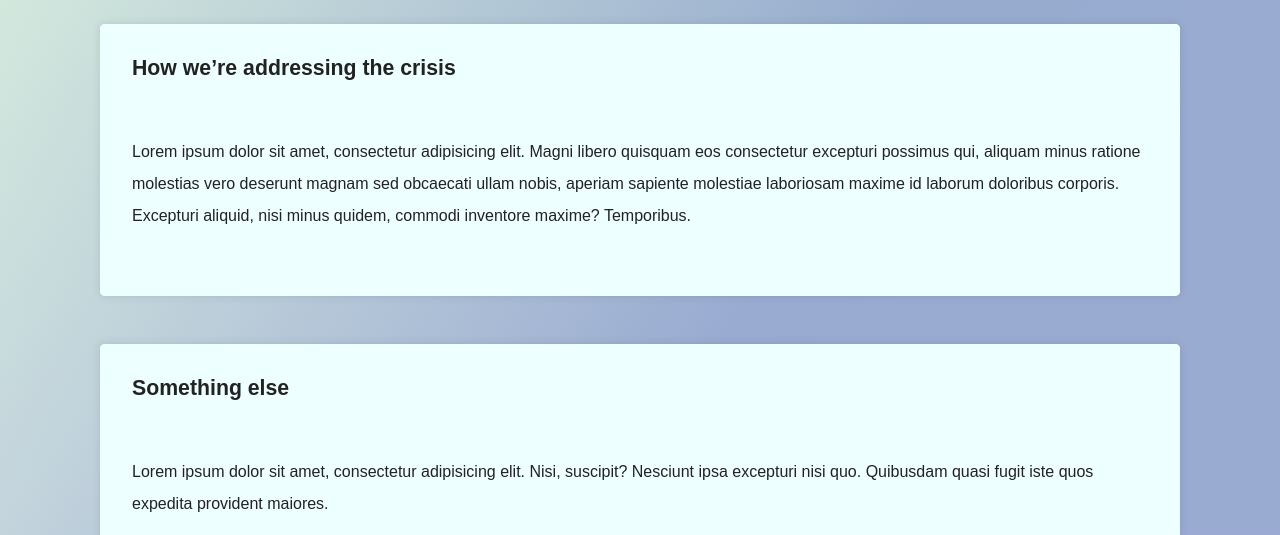
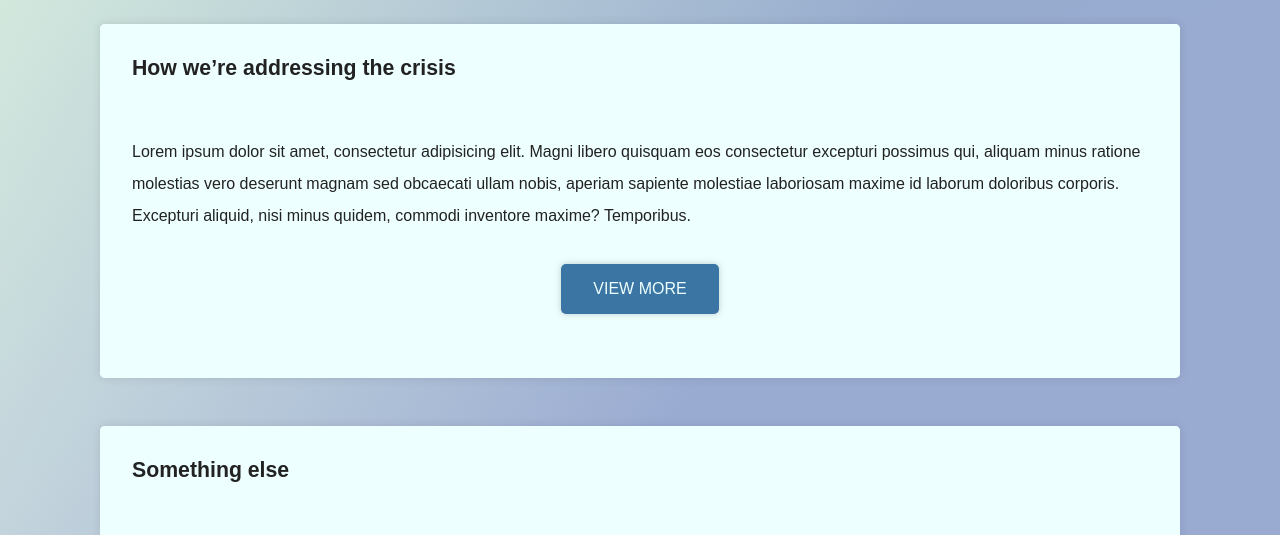
Before and after one commit to RENCI/covid-19, a Gatsby site: page / in a window 1280 px wide. Shown: the part 200-735 px from the top of the page. Built offline with nearby package versions, Linux system fonts and the light colour scheme; Gatsby itself is replaced by a stand-in of ours.

Commit message:
add button component
Squashed commit of the following:

commit 1a5ca0c95d4ce24febe4639ebc45c29b8fe20329
Author: Matt Watson <mattwat@gmail.com>
Date:   Sat Apr 4 13:52:07 2020 -0400

    add button sample to home view

commit bea9bafd75fd301c2367e6127580abc7a692349b
Author: Matt Watson <mattwat@gmail.com>
Date:   Sat Apr 4 13:49:33 2020 -0400

    add button component

```diff
--- /dev/null
+++ b/src/components/button/button.js
@@ -0,0 +1,17 @@
+import React from 'react'
+import styled from 'styled-components'
+
+export const Button = styled.button(({ theme }) => `
+    background-color: ${ theme.color.primary.main };
+    color: ${ theme.color.white };
+    border: 0;
+    padding: 1rem 2rem;
+    border-radius: ${ theme.border.radius };
+    cursor: pointer;
+    text-transform: uppercase;
+    transition: filter 250ms;
+    filter: brightness(1.0) drop-shadow(0 0 0.2rem rgba(0, 0, 0, 0.2));
+    &:hover {
+        filter: brightness(1.25) drop-shadow(0 0 0.2rem rgba(0, 0, 0, 0.2));
+    }
+`)
--- /dev/null
+++ b/src/components/button/index.js
@@ -0,0 +1 @@
+export * from './button'
--- a/src/pages/index.js
+++ b/src/pages/index.js
@@ -3,6 +3,7 @@ import { PageContent } from '../components/layout'
 import { Title, Paragraph } from '../components/typography'
 import { SEO } from '../components/seo'
 import { Card, CardHeader, CardBody } from '../components/card'
+import { Button } from '../components/button'
 
 const IndexPage = () => (
     <PageContent>
@@ -19,6 +20,9 @@ const IndexPage = () => (
             <CardBody>
                 <Paragraph>
                     Lorem ipsum dolor sit amet, consectetur adipisicing elit. Magni libero quisquam eos consectetur excepturi possimus qui, aliquam minus ratione molestias vero deserunt magnam sed obcaecati ullam nobis, aperiam sapiente molestiae laboriosam maxime id laborum doloribus corporis. Excepturi aliquid, nisi minus quidem, commodi inventore maxime? Temporibus.
+                </Paragraph>
+                <Paragraph center>
+                    <Button>View More</Button>
                 </Paragraph>
             </CardBody>
         </Card>
```
